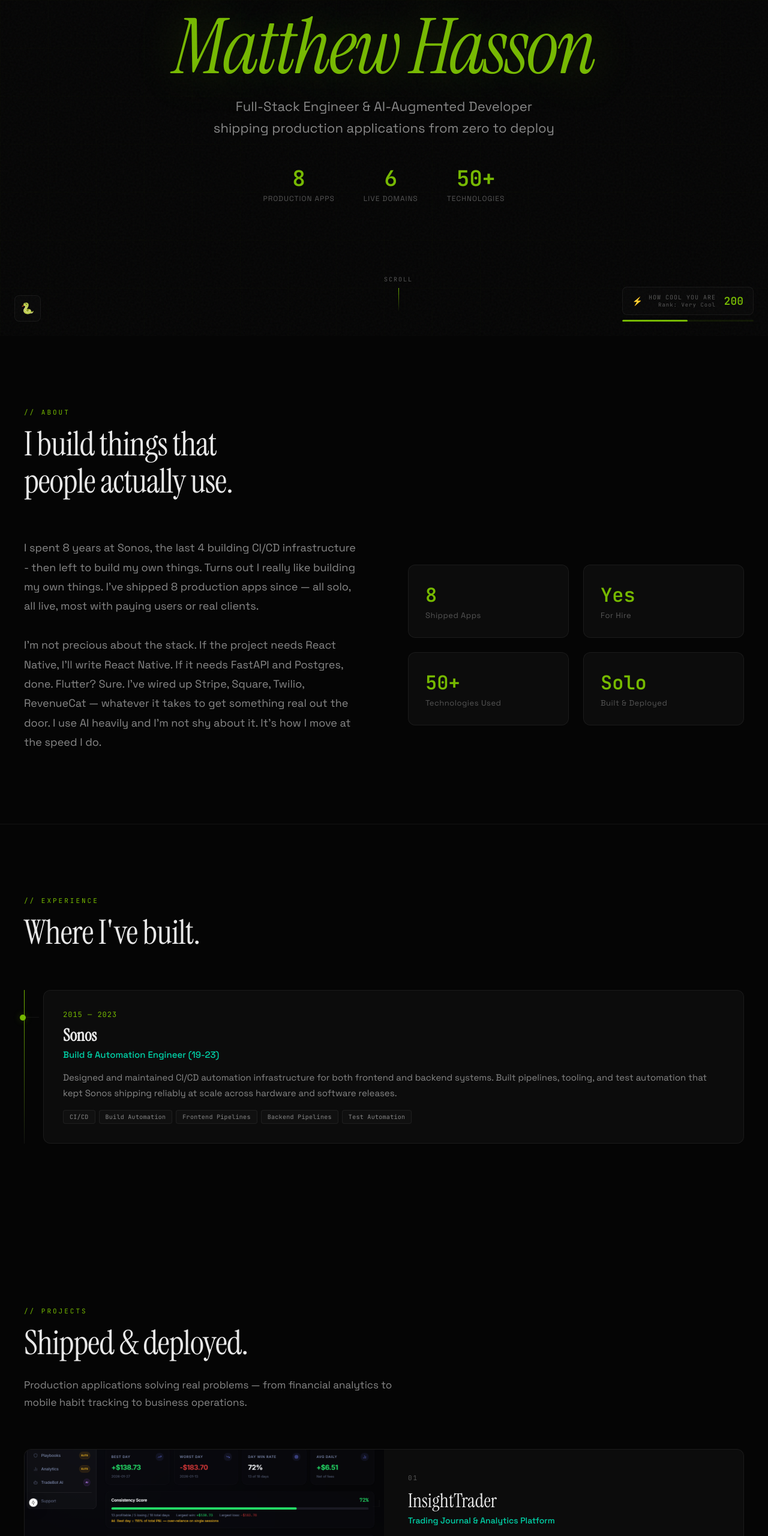
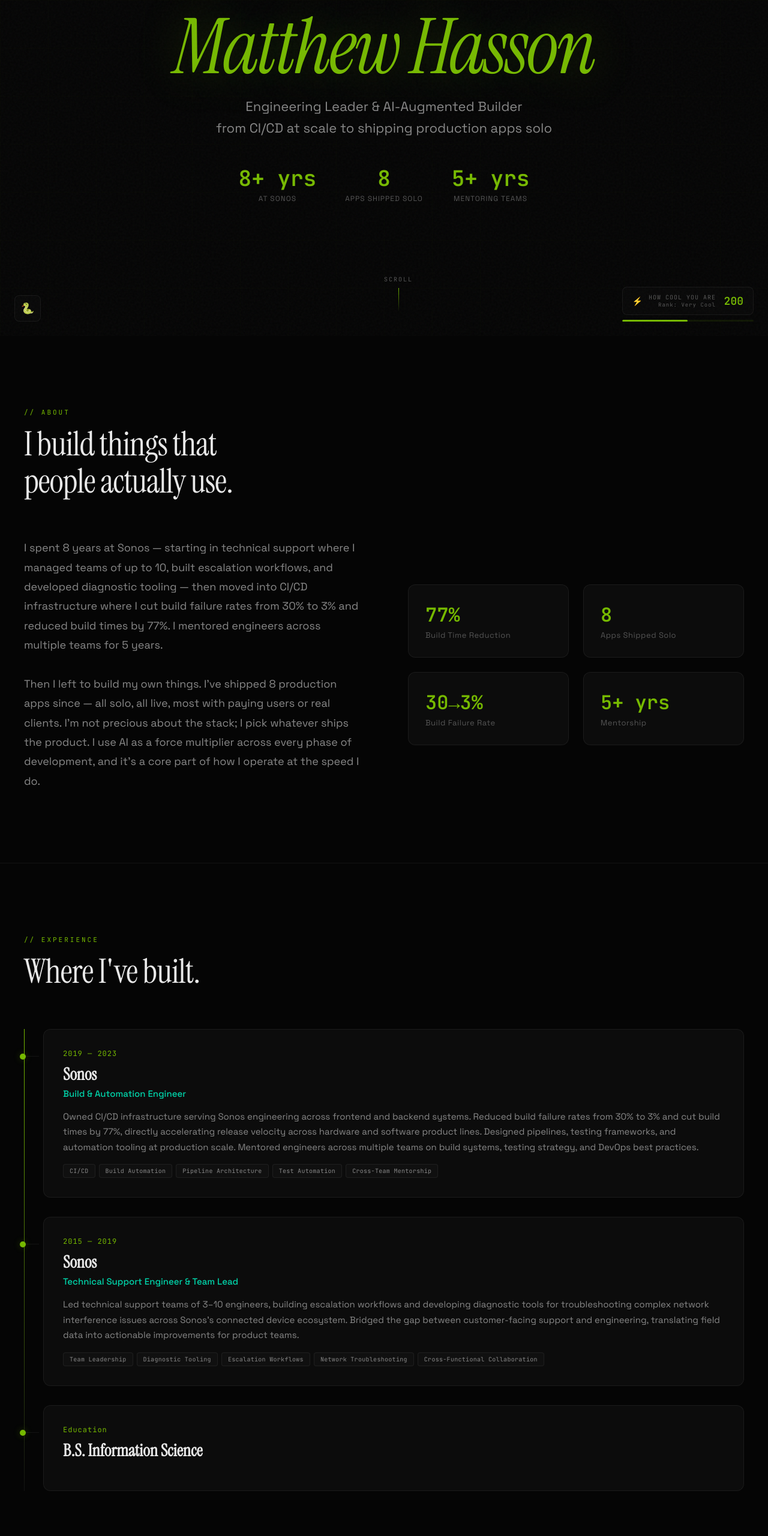
Before and after one commit to MattDevOps/resumeprojects, a website: page index.html in a window 1280 px wide. Shown: the part 240-2800 px from the top of the page at 60% size. Drawn offline with Linux system fonts and the light colour scheme; animation ran at ten frames a second.

Commit message:
updated text

```diff
--- a/index.html
+++ b/index.html
@@ -3,15 +3,15 @@
 <head>
 <meta charset="UTF-8">
 <meta name="viewport" content="width=device-width, initial-scale=1.0">
-<title>Matt Hasson — Full-Stack Engineer & AI-Augmented Developer</title>
+<title>Matt Hasson — Engineering Leader & AI-Augmented Builder</title>
 <meta name="description" content="Portfolio of Matt Hasson — Full-stack engineer shipping production apps at 10x speed with AI augmentation. 8 production projects. From mobile to infra.">
-<meta property="og:title" content="Matt Hasson — Full-Stack Engineer & AI-Augmented Developer">
+<meta property="og:title" content="Matt Hasson — Engineering Leader & AI-Augmented Builder">
 <meta property="og:description" content="8 production projects. AI-augmented development. From mobile to infrastructure.">
 <meta property="og:type" content="website">
 <meta property="og:url" content="https://matthasson.com">
 <meta property="og:image" content="https://matthasson.com/og-image.png">
 <meta name="twitter:card" content="summary">
-<meta name="twitter:title" content="Matt Hasson — Full-Stack Engineer & AI-Augmented Developer">
+<meta name="twitter:title" content="Matt Hasson — Engineering Leader & AI-Augmented Builder">
 <meta name="twitter:description" content="8 production projects. AI-augmented development. From mobile to infrastructure.">
 <link rel="icon" type="image/svg+xml" href="/favicon.svg">
 <link rel="preconnect" href="https://fonts.googleapis.com">
@@ -1547,19 +1547,19 @@ footer {
   <canvas id="particle-canvas"></canvas>
   <div class="hero-content">
     <h1 class="hero-name"><em>Matthew Hasson</em></h1>
-    <p class="hero-title">Full-Stack Engineer &amp; AI-Augmented Developer<br>shipping production applications from zero to deploy</p>
+    <p class="hero-title">Engineering Leader &amp; AI-Augmented Builder<br>from CI/CD at scale to shipping production apps solo</p>
     <div class="hero-stats">
       <div class="hero-stat">
-        <div class="hero-stat-num"><span class="counter" data-target="8">0</span></div>
-        <div class="hero-stat-label">Production Apps</div>
+        <div class="hero-stat-num"><span class="counter" data-target="8">0</span>+ yrs</div>
+        <div class="hero-stat-label">at Sonos</div>
       </div>
       <div class="hero-stat">
-        <div class="hero-stat-num"><span class="counter" data-target="6">0</span></div>
-        <div class="hero-stat-label">Live Domains</div>
+        <div class="hero-stat-num"><span class="counter" data-target="8">0</span></div>
+        <div class="hero-stat-label">Apps Shipped Solo</div>
       </div>
       <div class="hero-stat">
-        <div class="hero-stat-num"><span class="counter" data-target="50">0</span>+</div>
-        <div class="hero-stat-label">Technologies</div>
+        <div class="hero-stat-num"><span class="counter" data-target="5">0</span>+ yrs</div>
+        <div class="hero-stat-label">Mentoring Teams</div>
       </div>
     </div>
   </div>
@@ -1578,26 +1578,26 @@ footer {
     </div>
     <div class="about-grid">
       <div class="about-text reveal reveal-delay-1">
-        <p>I spent 8 years at Sonos, the last 4 building CI/CD infrastructure - then left to build my own things. Turns out I really like building my own things. I've shipped 8 production apps since — all solo, all live, most with paying users or real clients.</p>
+        <p>I spent 8 years at Sonos — starting in technical support where I managed teams of up to 10, built escalation workflows, and developed diagnostic tooling — then moved into CI/CD infrastructure where I cut build failure rates from 30% to 3% and reduced build times by 77%. I mentored engineers across multiple teams for 5 years.</p>
         <br>
-        <p>I'm not precious about the stack. If the project needs React Native, I'll write React Native. If it needs FastAPI and Postgres, done. Flutter? Sure. I've wired up Stripe, Square, Twilio, RevenueCat — whatever it takes to get something real out the door. I use AI heavily and I'm not shy about it. It's how I move at the speed I do.</p>
+        <p>Then I left to build my own things. I've shipped 8 production apps since — all solo, all live, most with paying users or real clients. I'm not precious about the stack; I pick whatever ships the product. I use AI as a force multiplier across every phase of development, and it's a core part of how I operate at the speed I do.</p>
       </div>
       <div class="about-metrics reveal reveal-delay-2">
         <div class="about-metric">
-          <div class="about-metric-num"><span class="counter" data-target="8">0</span></div>
-          <div class="about-metric-label">Shipped Apps</div>
+          <div class="about-metric-num"><span class="counter" data-target="77">0</span>%</div>
+          <div class="about-metric-label">Build Time Reduction</div>
         </div>
         <div class="about-metric">
-          <div class="about-metric-num">Yes</div>
-          <div class="about-metric-label">For Hire</div>
+          <div class="about-metric-num"><span class="counter" data-target="8">0</span></div>
+          <div class="about-metric-label">Apps Shipped Solo</div>
         </div>
         <div class="about-metric">
-          <div class="about-metric-num"><span class="counter" data-target="50">0</span>+</div>
-          <div class="about-metric-label">Technologies Used</div>
+          <div class="about-metric-num">30→3%</div>
+          <div class="about-metric-label">Build Failure Rate</div>
         </div>
         <div class="about-metric">
-          <div class="about-metric-num">Solo</div>
-          <div class="about-metric-label">Built & Deployed</div>
+          <div class="about-metric-num"><span class="counter" data-target="5">0</span>+ yrs</div>
+          <div class="about-metric-label">Mentorship</div>
         </div>
       </div>
     </div>
@@ -1614,17 +1614,37 @@ footer {
 
     <div class="experience-timeline">
       <div class="experience-item reveal reveal-delay-1">
-        <div class="experience-dates">2015 — 2023</div>
+        <div class="experience-dates">2019 — 2023</div>
         <h3 class="experience-company">Sonos</h3>
-        <div class="experience-role">Build & Automation Engineer (19-23)</div>
-        <p class="experience-desc">Designed and maintained CI/CD automation infrastructure for both frontend and backend systems. Built pipelines, tooling, and test automation that kept Sonos shipping reliably at scale across hardware and software releases.</p>
+        <div class="experience-role">Build & Automation Engineer</div>
+        <p class="experience-desc">Owned CI/CD infrastructure serving Sonos engineering across frontend and backend systems. Reduced build failure rates from 30% to 3% and cut build times by 77%, directly accelerating release velocity across hardware and software product lines. Designed pipelines, testing frameworks, and automation tooling at production scale. Mentored engineers across multiple teams on build systems, testing strategy, and DevOps best practices.</p>
         <div class="experience-tech">
           <span class="tech-pill">CI/CD</span>
           <span class="tech-pill">Build Automation</span>
-          <span class="tech-pill">Frontend Pipelines</span>
-          <span class="tech-pill">Backend Pipelines</span>
+          <span class="tech-pill">Pipeline Architecture</span>
           <span class="tech-pill">Test Automation</span>
+          <span class="tech-pill">Cross-Team Mentorship</span>
         </div>
+      </div>
+
+      <div class="experience-item reveal reveal-delay-2">
+        <div class="experience-dates">2015 — 2019</div>
+        <h3 class="experience-company">Sonos</h3>
+        <div class="experience-role">Technical Support Engineer & Team Lead</div>
+        <p class="experience-desc">Led technical support teams of 3–10 engineers, building escalation workflows and developing diagnostic tools for troubleshooting complex network interference issues across Sonos's connected device ecosystem. Bridged the gap between customer-facing support and engineering, translating field data into actionable improvements for product teams.</p>
+        <div class="experience-tech">
+          <span class="tech-pill">Team Leadership</span>
+          <span class="tech-pill">Diagnostic Tooling</span>
+          <span class="tech-pill">Escalation Workflows</span>
+          <span class="tech-pill">Network Troubleshooting</span>
+          <span class="tech-pill">Cross-Functional Collaboration</span>
+        </div>
+      </div>
+
+      <div class="experience-item reveal reveal-delay-3">
+        <div class="experience-dates">Education</div>
+        <h3 class="experience-company">B.S. Information Science</h3>
+        <div class="experience-role"></div>
       </div>
 
     </div>
@@ -2013,24 +2033,24 @@ footer {
     <div class="reveal">
       <div class="section-label">// Methodology</div>
       <h2 class="section-title">AI-augmented engineering.</h2>
-      <p class="section-subtitle">I don't just use AI — I operate with it as a multiplier across every phase of development, from architecture to production.</p>
+      <p class="section-subtitle">I've spent years developing a practical framework for integrating AI into every phase of the software development lifecycle — and I have the shipped products to prove it works.</p>
     </div>
 
     <div class="ai-callout">
       <div class="ai-card reveal reveal-delay-1">
         <span class="ai-card-icon">⚡</span>
-        <h3 class="ai-card-title">10× Velocity</h3>
-        <p class="ai-card-text">I pair with Claude and GPT-4 the way most people pair with another engineer — except it doesn't need coffee breaks. Every project here was built this way. It's not a gimmick, it's just how I work now.</p>
+        <h3 class="ai-card-title">Proven Velocity</h3>
+        <p class="ai-card-text">8 production applications shipped solo using AI-augmented workflows — from architecture through deployment. I've developed repeatable processes for pairing with LLMs that compress weeks of work into days without sacrificing quality.</p>
       </div>
       <div class="ai-card reveal reveal-delay-2">
         <span class="ai-card-icon">🎯</span>
-        <h3 class="ai-card-title">Not a Crutch</h3>
-        <p class="ai-card-text">I decide what to build, how to structure it, and when to ship. The AI helps me get there faster — but it doesn't make the calls. If you've tried it, you know the difference between someone who prompts and someone who engineers.</p>
+        <h3 class="ai-card-title">Engineering Judgment First</h3>
+        <p class="ai-card-text">AI accelerates execution, but architecture, tradeoffs, and shipping decisions require human judgment. I understand where AI adds leverage and where it introduces risk — the difference between prompting and engineering.</p>
       </div>
       <div class="ai-card reveal reveal-delay-3">
         <span class="ai-card-icon">🔁</span>
-        <h3 class="ai-card-title">Full Lifecycle</h3>
-        <p class="ai-card-text">Database schema, API design, frontend, payments integration, deployment — I use AI across all of it. Not because I can't do it manually, but because I'd rather ship this week than next month.</p>
+        <h3 class="ai-card-title">Full Lifecycle Integration</h3>
+        <p class="ai-card-text">Schema design, API architecture, frontend, payments, testing, deployment — I've integrated AI tooling across every phase. This isn't theoretical; it's a workflow I've refined across 8 production launches and 50+ technologies.</p>
       </div>
     </div>
   </div>
```
